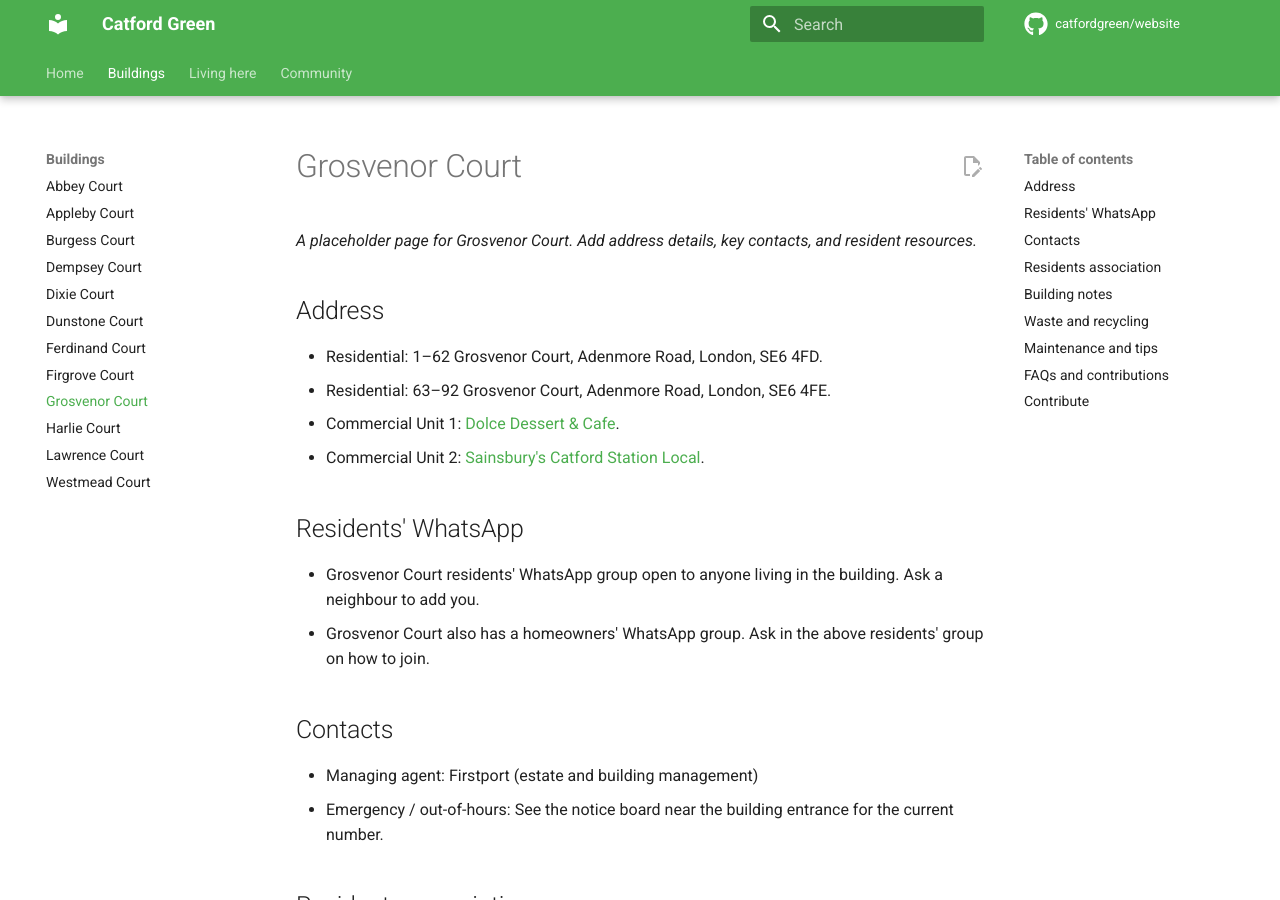
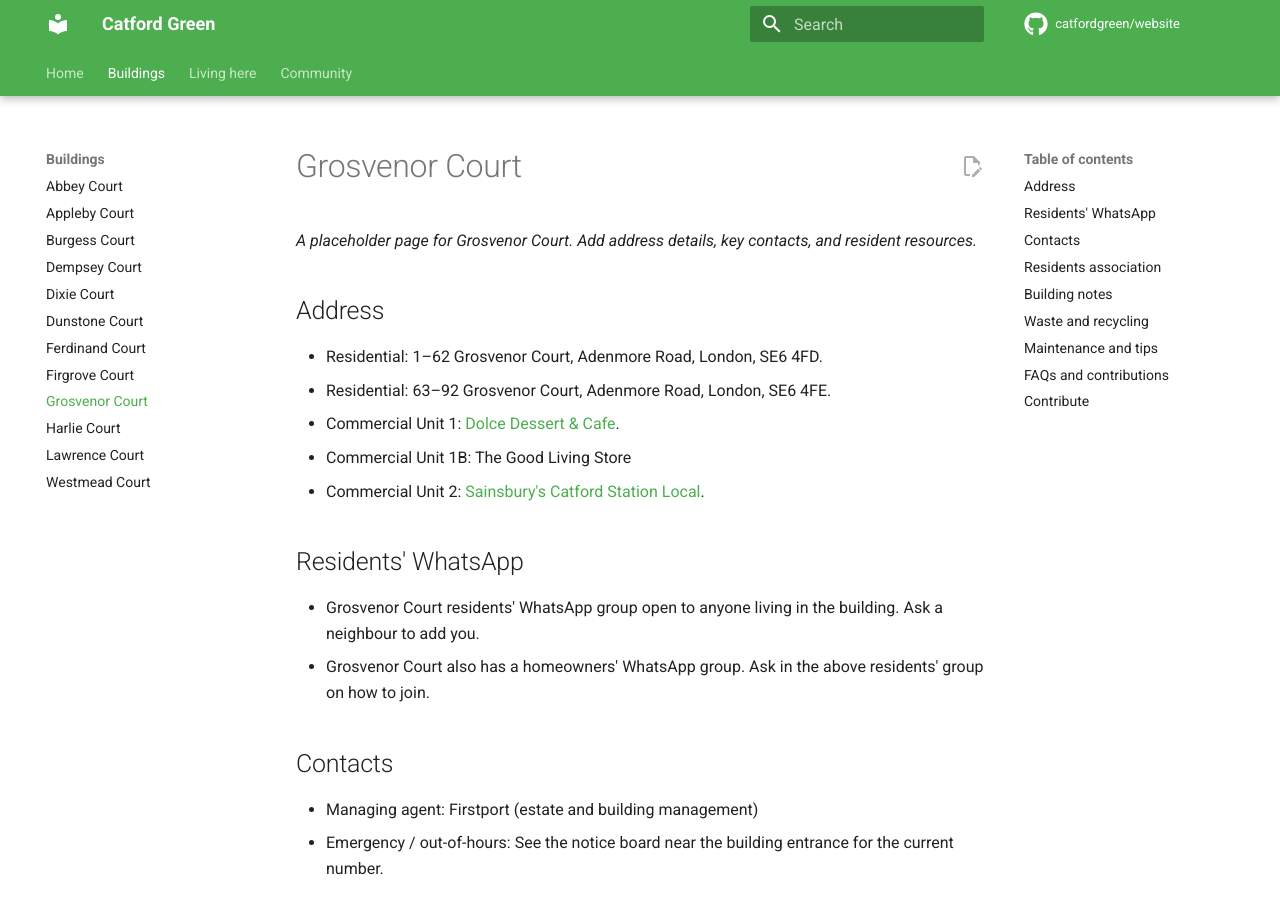
Before and after one commit to catfordgreen/website, an MkDocs documentation site: the page built from docs/grosvenor-court/index.md, in a window 1280 px wide and 900 px high. Built offline with MkDocs 1.6.1 and Material for MkDocs 9.7.7, drawn with Linux system fonts in a browser that asks for light colours; plug-ins that fetch from the network failed and are left out; comment, search, counter and statistics services are not loaded.

Commit message:
Add Commercial Unit 1B to address list

```diff
--- a/docs/grosvenor-court/index.md
+++ b/docs/grosvenor-court/index.md
@@ -6,6 +6,7 @@ _A placeholder page for Grosvenor Court. Add address details, key contacts, and
 - Residential: 1–62 Grosvenor Court, Adenmore Road, London, SE6 4FD.
 - Residential: 63–92 Grosvenor Court, Adenmore Road, London, SE6 4FE.
 - Commercial Unit 1: [Dolce Dessert & Cafe](https://www.instagram.com/dolcedessertcafe/).
+- Commercial Unit 1B: The Good Living Store
 - Commercial Unit 2: [Sainsbury's Catford Station Local](https://stores.sainsburys.co.uk/5048/catford-station-local).
 
 ## Residents' WhatsApp
```
